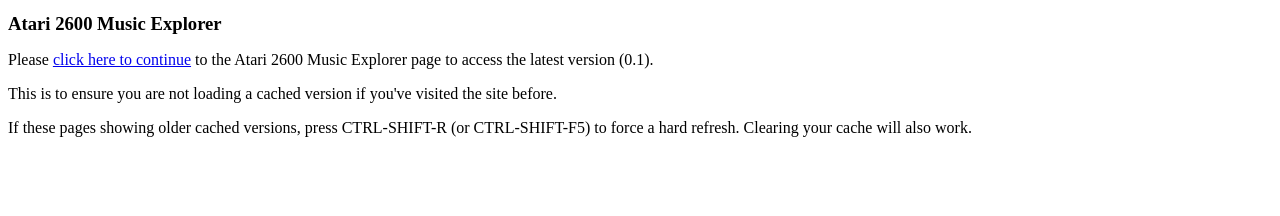
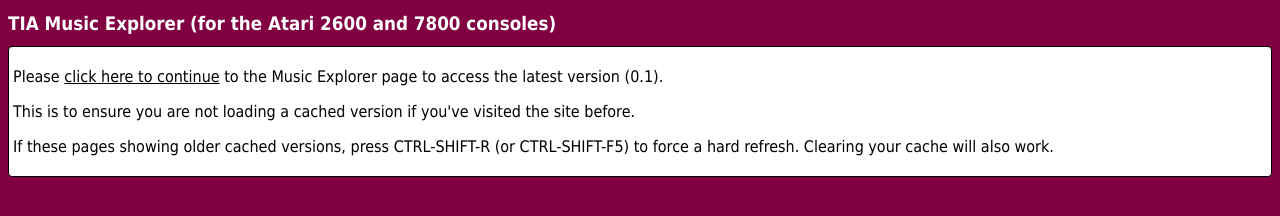
Before and after one commit to pizzatari/TiaMusicExplorer, a plain HTML site: page index.html in a window 1280 px wide. Drawn offline with Linux system fonts and the light colour scheme; files that its build step writes are made by us from their sources.

Commit message:
Stylized app name. Toplevel css file.

```diff
--- a/index.html
+++ b/index.html
@@ -8,27 +8,51 @@
 </script>
 
 <style>
-h1 {
-    font-size:14pt;
+body * {
+    font-family:Tahoma,Verdana,sans-serif;
+    font-size:12pt;
+}
+body {
+	color:#fff;
+    background-color:rgb(129,0,66);
+    background-repeat:none;
+    background-size:100% 3000px;
+}
+a { color:#000 }
+h1 { font-size:14pt }
+body > div {
+	padding:4px;
+	color:#000;
+	background-color:#fff;
+	border:1px solid;
+	border-radius:4px;
 }
 </style>
 
-<title>Atari 2600 Music Explorer</title>
+<link href="css/background.css" rel="stylesheet">
+
+<title>TIA Music Explorer</title>
 
 </head>
-<body>
+<body class="background">
 
-<h1>Atari 2600 Music Explorer</h1>
+<h1>TIA Music Explorer (for the Atari 2600 and 7800 consoles)</h1>
 
-<script>
-let rnd = Math.random();
-document.write(`<p>Please <a href="./index.html?${rnd}" title="Click here">click here to continue</a>
- to the Atari 2600 Music Explorer page to access the latest version (${vers}).</p>`);
-</script>
-
-<p>This is to ensure you are not loading a cached version if you've visited the site before.</p>
-
-<p>If these pages showing older cached versions, press CTRL-SHIFT-R (or CTRL-SHIFT-F5) to force a hard refresh. Clearing your cache will also work.</p>
+<div>
+	<p>Please
+		<script>
+		let rnd = Math.random();
+		document.write(`<a href="./index.html?${rnd}" title="Click here">click here to continue</a>
+ 	 	 to the Music Explorer page to access the latest version (${vers}).`);
+		</script>
+	</p>
+	<p>
+		This is to ensure you are not loading a cached version if you've visited the site before.
+	</p>
+	<p>
+		If these pages showing older cached versions, press CTRL-SHIFT-R (or CTRL-SHIFT-F5) to force a hard refresh. Clearing your cache will also work.
+	</p>
+</div>
 
 </body>
 
```
Also changed, not shown: site/css/site.css (added, +13 -0 lines), site/index.html (+17 -3 lines).
